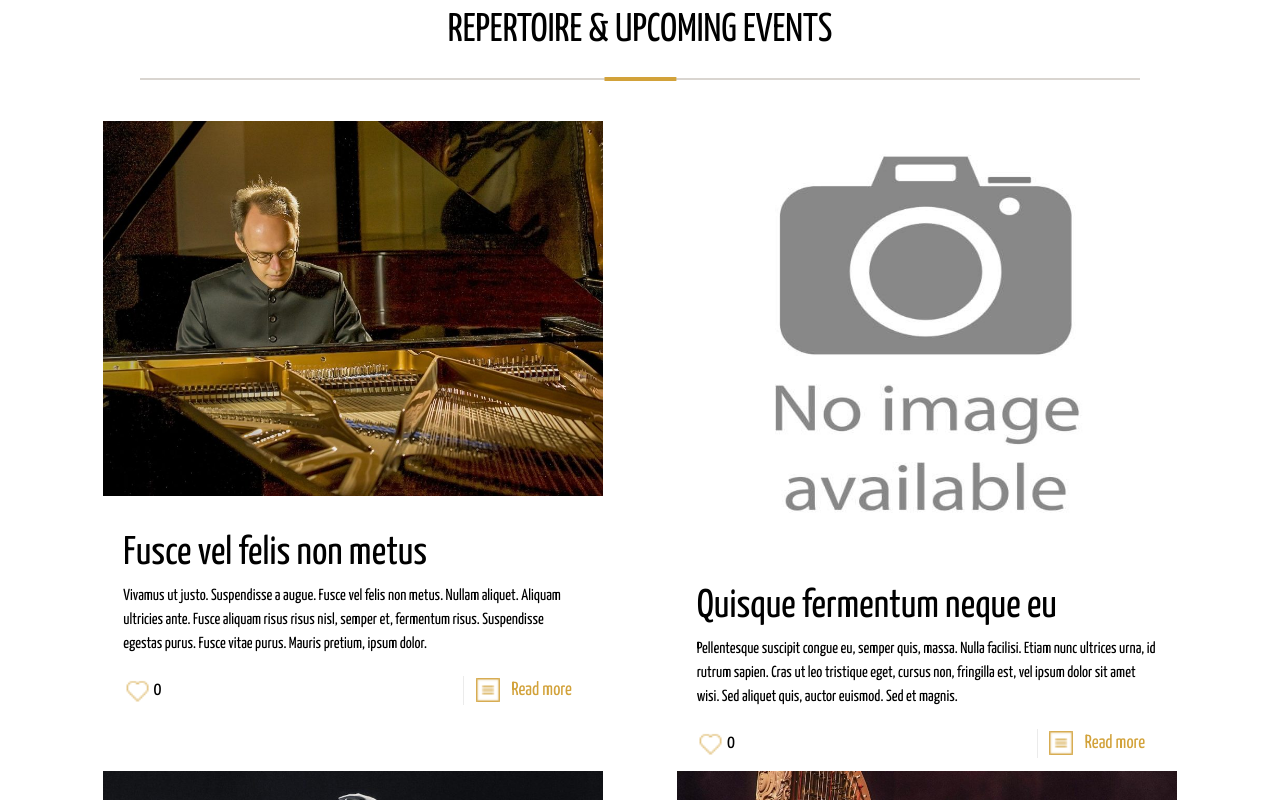
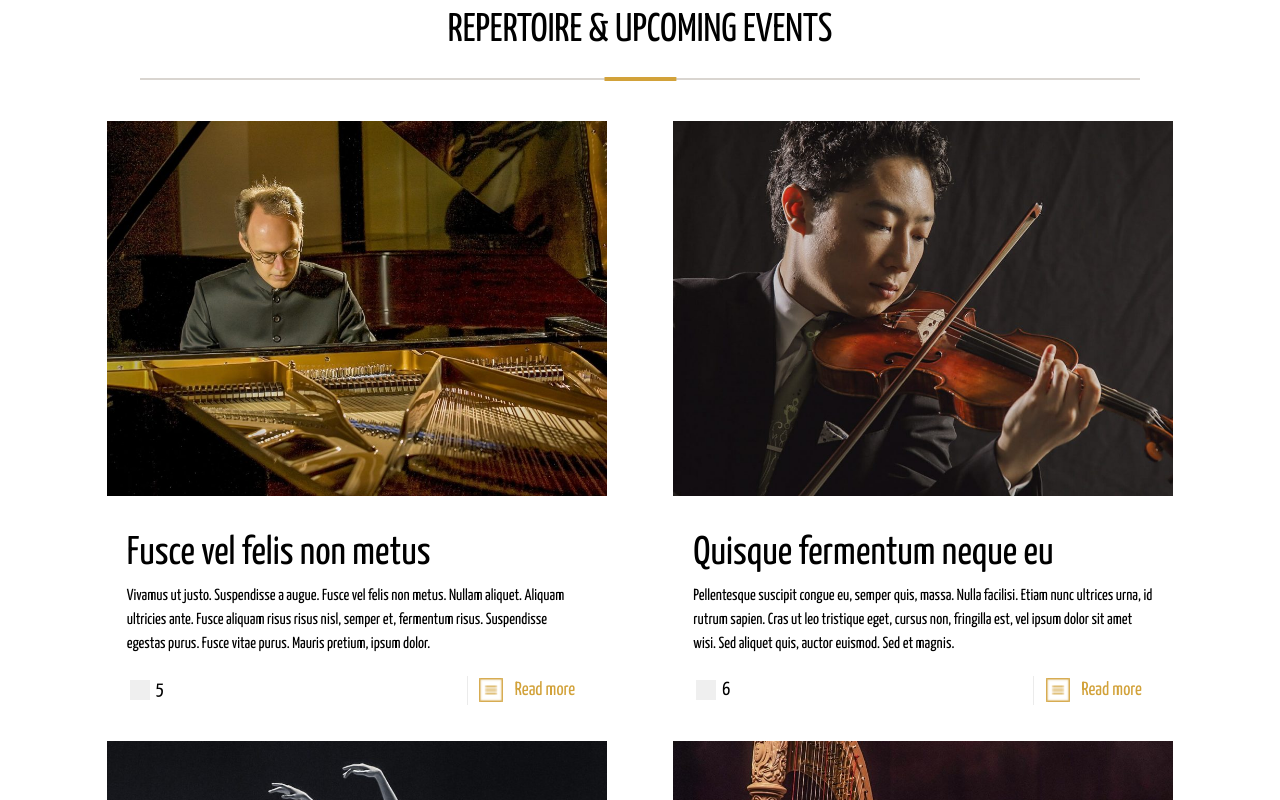
Before and after one commit to RomanKoriachko/React_project, a React (Create React App) app: page / in a window 1280 px wide. Shown: the part 1020-1820 px from the top of the page. Built offline with nearby package versions, Linux system fonts and the light colour scheme.

Commit message:
add onLikeClick

```diff
--- a/src/containers/App/App.js
+++ b/src/containers/App/App.js
@@ -1,6 +1,6 @@
 import { Header } from 'containers/Header/Header'
 import { Main } from 'containers/Main/Main'
-import React from 'react'
+import React, { useState } from 'react'
 import 'styles/style.scss'
 
 export const App = () => {
--- a/src/containers/Main/Slide2/ArticleItem.js
+++ b/src/containers/Main/Slide2/ArticleItem.js
@@ -1,10 +1,24 @@
-import React from 'react'
+import React, { useState } from 'react'
 import like1 from 'assets/like1.png'
 import like2 from 'assets/like2.png'
 import readMore from 'assets/read-more.png'
 import PropTypes from 'prop-types'
 
-export const ArticleItem = ({ image, title, description }) => {
+export const ArticleItem = ({ image, title, description, likeCount }) => {
+    const [state] = useState(like1)
+
+    const [like, setLike] = useState(likeCount)
+    const onLikeClick = () => {
+        setLike((value) => {
+            if (value === likeCount) {
+                return like + 1
+            } else if (value > likeCount) {
+                return like - 1
+            }
+        })
+    }
+    console.log(like)
+
     return (
         <>
             <div>
@@ -16,9 +30,8 @@ export const ArticleItem = ({ image, title, description }) => {
             </div>
             <div className="cart-btns">
                 <div className="like">
-                    <img src={like1} alt="" className="likeBtn1" />
-                    <img src={like2} alt="" className="likeBtn2" />
-                    <div>0</div>
+                    <button onClick={onLikeClick} />
+                    <div>{like}</div>
                 </div>
                 <div className="read-more">
                     <img src={readMore} alt="" />
@@ -33,6 +46,7 @@ ArticleItem.propTypes = {
     image: PropTypes.string,
     title: PropTypes.string.isRequired,
     description: PropTypes.string.isRequired,
+    likes: PropTypes.number,
 }
 ArticleItem.defaultProps = {
     image: '/images/noimage.jpg',
--- a/src/containers/Main/Slide2/Articles.js
+++ b/src/containers/Main/Slide2/Articles.js
@@ -6,15 +6,18 @@ export const Articles = () => {
     return (
         <>
             <div className="cart">
-                {articlesArray.map(({ id, image, title, description }) => (
+                {articlesArray.map(
+                    ({ id, image, title, description, likeCount }) => (
                         <div key={id} className="cart-content">
                             <ArticleItem
                                 image={image}
                                 title={title}
                                 description={description}
+                                likeCount={likeCount}
                             />
                         </div>
-                ))}
+                    )
+                )}
             </div>
         </>
     )
--- a/src/containers/Main/Slide2/articlesArray.js
+++ b/src/containers/Main/Slide2/articlesArray.js
@@ -5,13 +5,15 @@ export const articlesArray = [
         title: 'Fusce vel felis non metus',
         description:
             'Vivamus ut justo. Suspendisse a augue. Fusce vel felis non metus. Nullam aliquet. Aliquam ultricies ante. Fusce aliquam risus risus nisl, semper et, fermentum risus. Suspendisse egestas purus. Fusce vitae purus. Mauris pretium, ipsum dolor.',
+        likeCount: 5,
     },
     {
         id: 2,
-        // image: '/images/article2.jpg',
+        image: '/images/article2.jpg',
         title: 'Quisque fermentum neque eu',
         description:
             'Pellentesque suscipit congue eu, semper quis, massa. Nulla facilisi. Etiam nunc ultrices urna, id rutrum sapien. Cras ut leo tristique eget, cursus non, fringilla est, vel ipsum dolor sit amet wisi. Sed aliquet quis, auctor euismod. Sed et magnis.',
+        likeCount: 6,
     },
     {
         id: 3,
@@ -19,6 +21,7 @@ export const articlesArray = [
         title: 'Pellentesque eget arcu magna',
         description:
             'Vestibulum nibh. Etiam volutpat a, dolor. Pellentesque eget arcu magna, at magna. Quisque arcu luctus aliquam, nulla id ipsum. Integer id dolor nibh, pretium vitae, nibh. Ut bibendum metus nec mauris. Praesent ac erat. Suspendisse dignissim massa.',
+        likeCount: 9,
     },
     {
         id: 4,
@@ -26,5 +29,6 @@ export const articlesArray = [
         title: 'Vivamus nec egestas risus',
         description:
             'Curabitur ut orci ipsum, rutrum molestie, felis fermentum pede, molestie augue commodo wisi. Phasellus id lectus. Vivamus nec egestas risus metus in dictum aliquet at, suscipit erat. Pellentesque tellus. Integer a diam.',
+        likeCount: 17,
     },
 ]
--- a/src/styles/style.scss
+++ b/src/styles/style.scss
@@ -111,12 +111,11 @@ body {
 .cart {
     display: grid;
     grid-template-columns: repeat(2, 570px);
-    grid-template-rows: repeat(2, 650px);
-    gap: 0px 10px;
+    gap: 10px 0px;
     justify-content: space-evenly;
     .cart-content {
         width: 570px;
-        height: 610px;
+        min-height: 650px;
         line-height: 1.5;
         >div:nth-child(1){
             overflow: hidden;
@@ -141,20 +140,20 @@ body {
         .cart-btns {
             display: grid;
             grid-template-columns: 40px 120px;
+            grid-template-rows: auto;
             justify-content: space-between;
-            padding: 20px 20px 0px 20px;
+            margin: 20px 20px 0px 20px;
             font-size: 19px;
             .like {
                 display: flex;
                 justify-content: space-around;
                 align-items: center;
-                >img {
-                    width: 25px;
-                    height: 25px;
-                    cursor: pointer;
-                }
-                .likeBtn2 {
-                    display: none;
+                >button {
+                    height: 20px;
+                    width: 20px;
+                    border: none;
+                    background-repeat: no-repeat;
+                    background-position: center;
                 }
             }
             .read-more {
@@ -196,10 +195,10 @@ body {
     }
     .cart {
         grid-template-columns: repeat(2, 500px);
-        grid-template-rows: repeat(2, 650px);
+        // grid-template-rows: repeat(2, 650px);
         .cart-content {
             width: 500px;
-            height: 610px;
+            min-height: 610px;
             >div:nth-child(1){
                 img {
                     width: 500px;
@@ -242,13 +241,13 @@ body {
     }
     .cart {
         grid-template-columns: repeat(2, 380px);
-        grid-template-rows: repeat(2, 600px);
         .cart-content {
             width: 380px;
             min-height: 590px;
             >div:nth-child(1){
                 img {
                     width: 380px;
+                    max-height: 300px;
                 }
             }
         }
@@ -349,7 +348,7 @@ body {
     }
     .cart {
         grid-template-columns: 380px;
-        grid-template-rows: 550px repeat(2, 600px) 550px;
+        // grid-template-rows: 550px repeat(2, 600px) 550px;
         .cart-content {
             width: 380px;
             min-height: 550px;
@@ -383,7 +382,7 @@ body {
     }
     .cart {
         grid-template-columns: 300px;
-        grid-template-rows: repeat(4, 600px);
+        // grid-template-rows: repeat(4, 600px);
         .cart-content {
             width: 300px;
             min-height: 550px;
```
Lines whose indentation alone changed are shown as unchanged.
